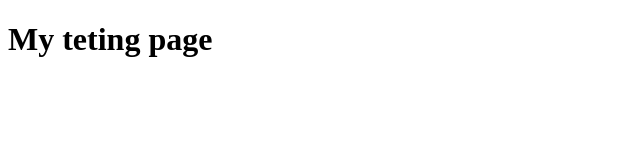
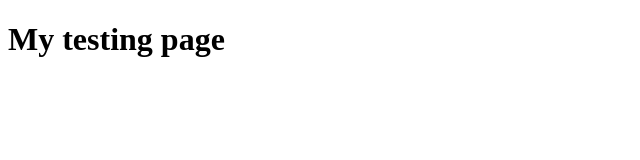
Before and after one commit to GabrielaOliveirabpt/testing, a website: page index.html in a window 1280 px wide. Shown: the full height of the page, 0-640 px from the left. Drawn offline with Linux system fonts and the light colour scheme.

Commit message:
edit body text ind index.html

```diff
--- a/index.html
+++ b/index.html
@@ -7,6 +7,6 @@
     <title>Testing</title>
 </head>
 <body>
-    <h1>My teting page</h1>
+    <h1>My testing page</h1>
 </body>
 </html>
--- a/package.json
+++ b/package.json
@@ -4,7 +4,7 @@
   "description": "testing to deploy ghpages",
   "main": "index.js",
   "scripts": {
-    "deploy": "gh-pages -d dist"
+    "deploy": "gh-pages -d '/Users/g.oliveira/Documents/github-projects/testing/dist'"
   },
   "author": "Gabriela Oliveira",
   "license": "ISC",
```
